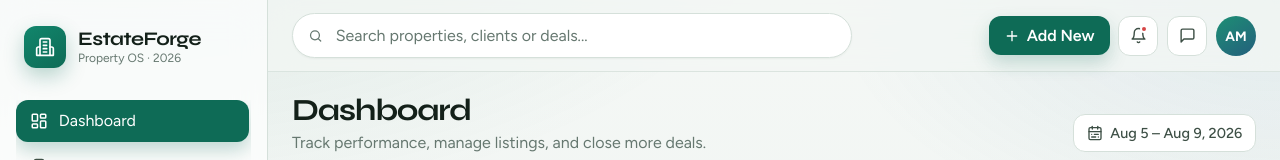
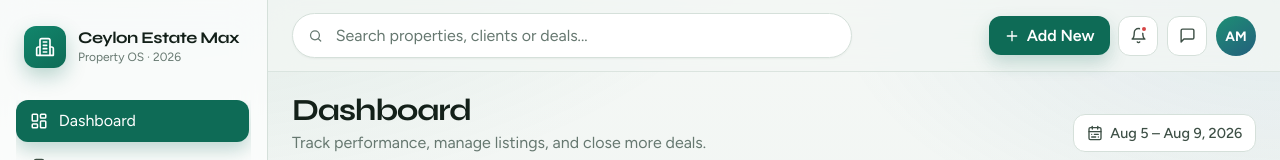
Before and after one commit to hashan-jay/real-estate-management-dashboard, a React (Vite) app: page / in a window 1280 px wide. Shown: the top 160 px of the page. Built offline with nearby package versions, Linux system fonts and the light colour scheme.

Commit message:
Updated Name

```diff
--- a/index.html
+++ b/index.html
@@ -4,14 +4,14 @@
     <meta charset="UTF-8" />
     <link rel="icon" type="image/svg+xml" href="/favicon.svg" />
     <meta name="viewport" content="width=device-width, initial-scale=1.0" />
-    <meta name="description" content="EstateForge — Real Estate Management Dashboard" />
+    <meta name="description" content="Ceylon Estate Max — Real Estate Management Dashboard" />
     <link rel="preconnect" href="https://fonts.googleapis.com" />
     <link rel="preconnect" href="https://fonts.gstatic.com" crossorigin />
     <link
       href="https://fonts.googleapis.com/css2?family=Figtree:wght@400;500;600;700&family=Syne:wght@600;700;800&display=swap"
       rel="stylesheet"
     />
-    <title>EstateForge | Real Estate Management</title>
+    <title>Ceylon Estate Max | Real Estate Management</title>
   </head>
   <body>
     <div id="root"></div>
--- a/src/components/layout/Sidebar.jsx
+++ b/src/components/layout/Sidebar.jsx
@@ -31,7 +31,7 @@ export default function Sidebar({ activePage, onNavigate, open }) {
           <Building2 size={20} />
         </div>
         <div className="brand-text">
-          <strong>EstateForge</strong>
+          <strong>Ceylon Estate Max</strong>
           <span>Property OS · 2026</span>
         </div>
       </div>
--- a/src/index.css
+++ b/src/index.css
@@ -127,9 +127,9 @@ button {
 
 .brand-text strong {
   font-family: var(--font-display);
-  font-size: 1.2rem;
+  font-size: 1.02rem;
   letter-spacing: -0.03em;
-  line-height: 1.1;
+  line-height: 1.15;
 }
 
 .brand-text span {
```
Also changed, not shown: 1 other file (tests, documents, lock files or other folders).
